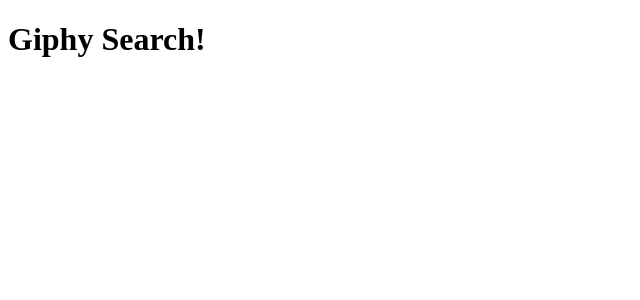
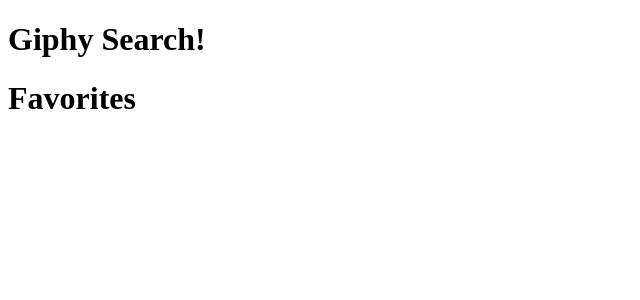
Before and after one commit to Proutyeahs/group-giphy-saga-project, a React (Create React App) app: page / in a window 1280 px wide. Shown: the top 300 px of the page, without its empty margins (0-640 px from the left). Built offline with nearby package versions, Linux system fonts and the light colour scheme.

Commit message:
favorites component

```diff
--- a/src/components/App/App.js
+++ b/src/components/App/App.js
@@ -1,9 +1,11 @@
 import React from 'react';
+import Favorites from '../Favorites/Favorites';
 
 function App(props) {
   return (
     <div>
       <h1>Giphy Search!</h1>
+      <Favorites />
     </div>
   );
 }
--- /dev/null
+++ b/src/components/Favorites/Favorites.jsx
@@ -0,0 +1,7 @@
+function Favorites(){
+  return(
+    <h1>Favorites</h1>
+  )
+}
+
+export default Favorites
```
